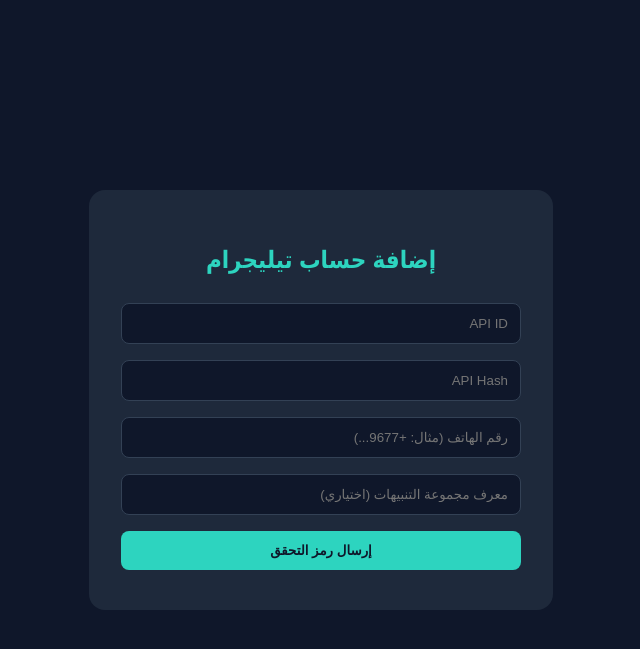
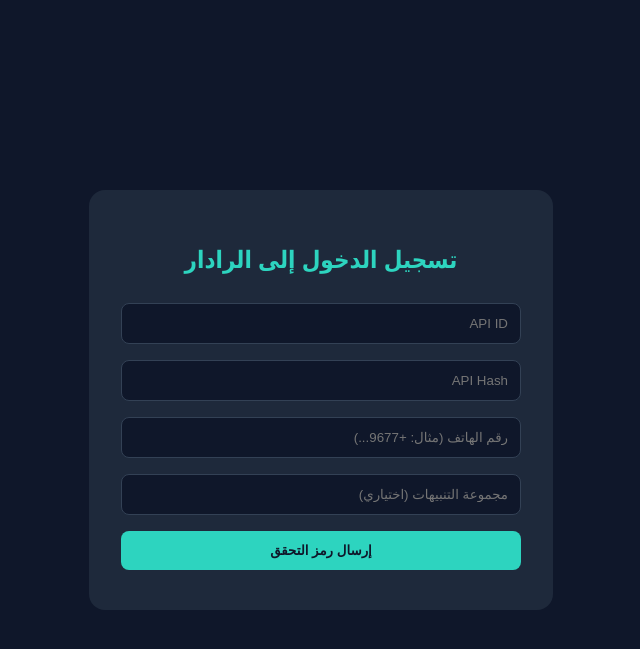
Before and after one commit to munjezpro-cyber/tel-felter-deep, a Flask app: page / in a window 1280 px wide. Shown: the top 649 px of the page, without its empty margins (319-959 px from the left). Run offline with Flask 3, Linux system fonts and the light colour scheme.

Commit message:
Update login.html

```diff
--- a/templates/login.html
+++ b/templates/login.html
@@ -16,7 +16,7 @@
 </head>
 <body>
     <div class="container">
-        <h2>إضافة حساب تيليجرام</h2>
+        <h2>تسجيل الدخول إلى الرادار</h2>
         {% with messages = get_flashed_messages(with_categories=true) %}
             {% for category, message in messages %}
                 <div class="alert alert-{{ category }}">{{ message }}</div>
@@ -26,7 +26,7 @@
             <input type="text" name="api_id" placeholder="API ID" required>
             <input type="text" name="api_hash" placeholder="API Hash" required>
             <input type="text" name="phone" placeholder="رقم الهاتف (مثال: +9677...)" required>
-            <input type="text" name="alert_group" placeholder="معرف مجموعة التنبيهات (اختياري)">
+            <input type="text" name="alert_group" placeholder="مجموعة التنبيهات (اختياري)">
             <button type="submit">إرسال رمز التحقق</button>
         </form>
     </div>
```
